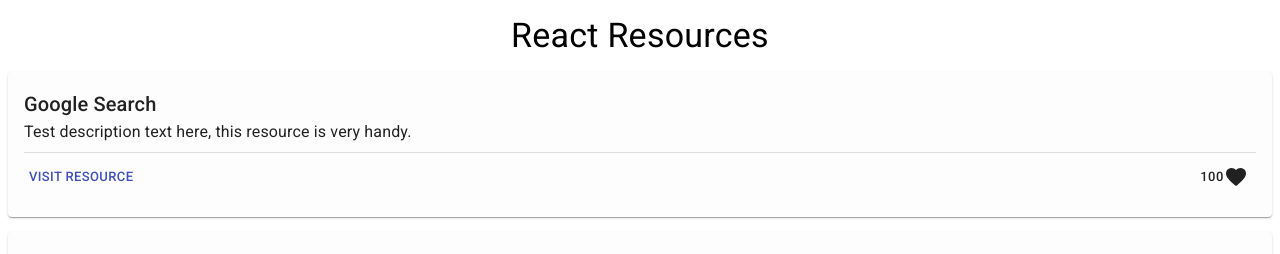
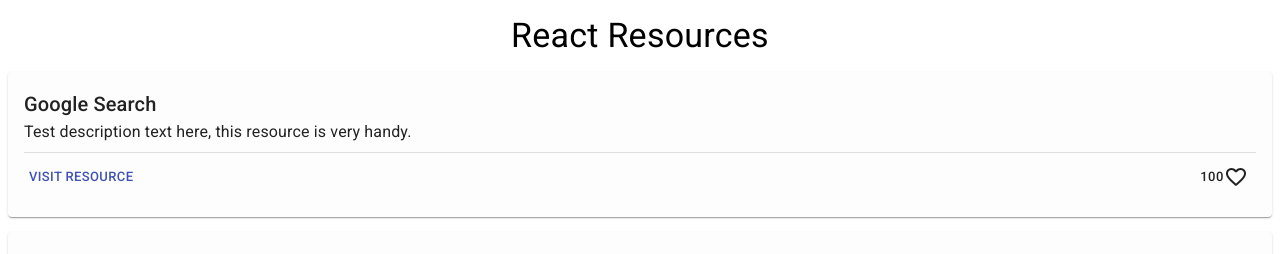
Before and after one commit to GoblinShark-LLC/Scratch-Project, a React app: page / in a window 1280 px wide. Shown: the top 254 px of the page. Built offline with nearby package versions, Linux system fonts and the light colour scheme.

Commit message:
some progress on Feed components

```diff
--- a/src/client/components/FeedHeader.jsx
+++ b/src/client/components/FeedHeader.jsx
@@ -3,6 +3,12 @@ import { connect } from 'react-redux';
 import Typography from '@material-ui/core/Typography';
 import Box from '@material-ui/core/Box';
 import { makeStyles } from '@material-ui/core/styles';
+
+/*
+
+Displays the currently selected topic of the feed
+
+*/
 
 const useStyles = makeStyles({
   itemHeader: {
--- a/src/client/components/FeedItem.jsx
+++ b/src/client/components/FeedItem.jsx
@@ -43,10 +43,12 @@ const FeedItem = (props) => {
     <Card className={classes.itemWrap}>
       <CardContent>
         <Box>
-          <Typography variant="h6" component="h6">
+          {/* displays resource title */}
+          <Typography variant="h6">
             {props.title}
           </Typography>
         </Box>
+        {/* displays resource description */}
         <Typography variant="body1">
           {props.description}
         </Typography>
@@ -55,8 +57,9 @@ const FeedItem = (props) => {
           <Button size="small" color="primary">
             Visit Resource
           </Button>
+          {/* toggles the likes for each resource */}
           <Button size="small" onClick={() => toggleHeart()}>
-            {props.likes} {liked ?
+            {props.likes} {props.liked ?
                             <FavoriteRoundedIcon/> : <FavoriteBorderRoundedIcon/>}
           </Button>
         </div>
--- a/src/client/containers/FeedItemContainer.jsx
+++ b/src/client/containers/FeedItemContainer.jsx
@@ -5,7 +5,7 @@ import FeedItem from '../components/FeedItem';
 
 /*
 
-Renders a container showing all feed items relate to a certain topic
+Renders a container showing all feed items related to a certain topic
 
 */
 const FeedItemContainer = (props) => {
@@ -36,7 +36,8 @@ const FeedItemContainer = (props) => {
             category={elem.tech}
             likes={elem.likes}
             id={elem.id}
-            key={index} />;
+            key={index}
+            liked={elem.liked} />;
   })
   return(
     <div>
```
Also changed, not shown: src/client/components/FeedForm.jsx (+30 -0 lines), src/client/containers/FeedContainer.jsx (+8 -2 lines).
